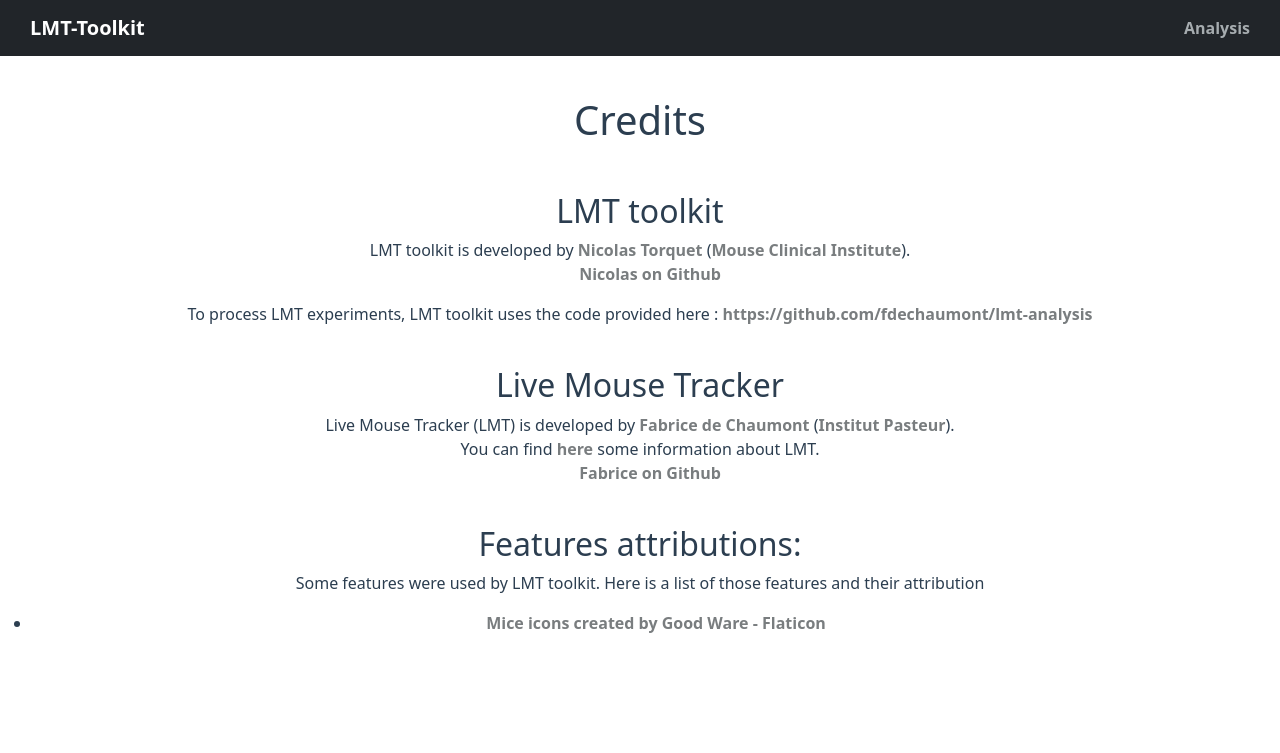
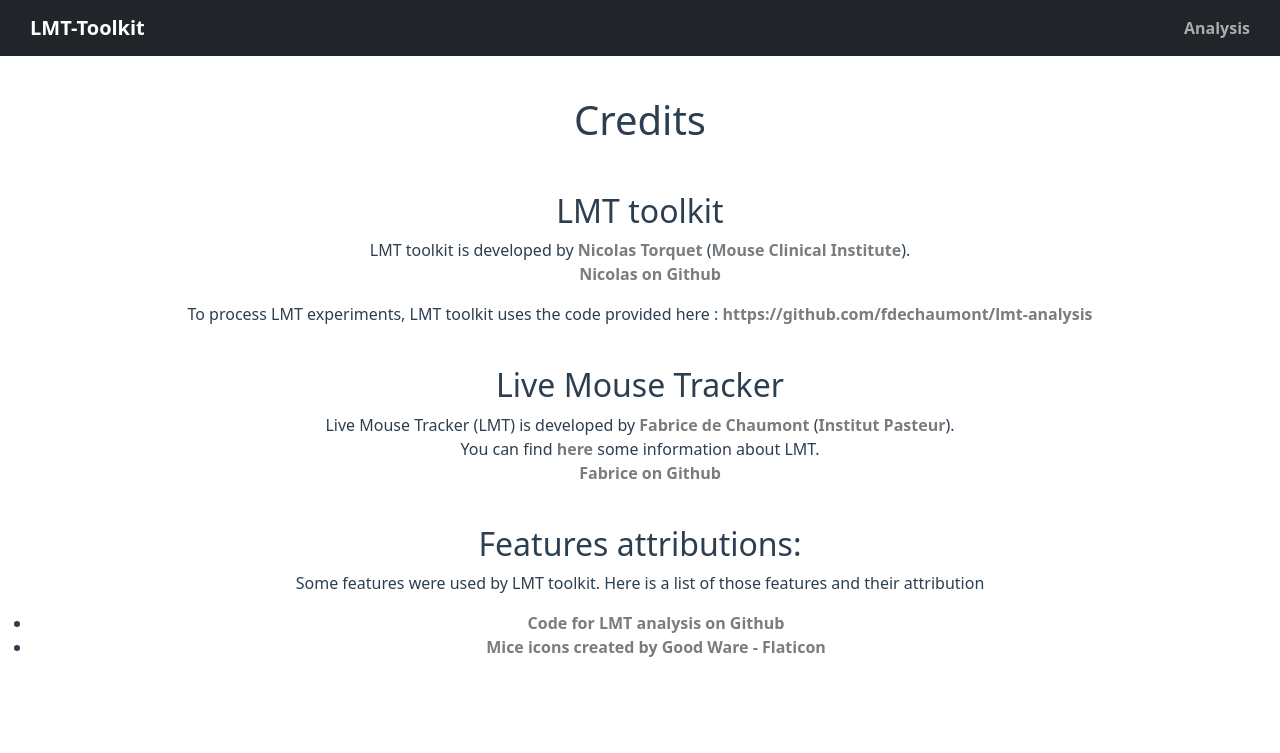
Before and after one commit to ntorquet/lmt_toolkit_analysis, a Vue app in the folder frontend/: page /about in a window 1280 px wide. Shown: the top 753 px of the page. Built offline with nearby package versions, Linux system fonts and the light colour scheme; some icons are missing; what @meforma/vue-toaster would draw is missing.

Commit message:
About page update

```diff
--- a/frontend/src/views/AboutView.vue
+++ b/frontend/src/views/AboutView.vue
@@ -22,7 +22,8 @@
           <h2>Features attributions:</h2>
           <p>Some features were used by LMT toolkit. Here is a list of those features and their attribution</p>
           <ul>
-            <li><a href="https://www.flaticon.com/free-icons/mice" title="mice icons">Mice icons created by Good Ware - Flaticon</a></li>
+            <li><a href="https://github.com/fdechaumont/lmt-analysis" target="_blank" title="code">Code for LMT analysis on Github</a></li>
+            <li><a href="https://www.flaticon.com/free-icons/mice" target="_blank" title="mice icons">Mice icons created by Good Ware - Flaticon</a></li>
           </ul>
             <br />
             <figure>
```
